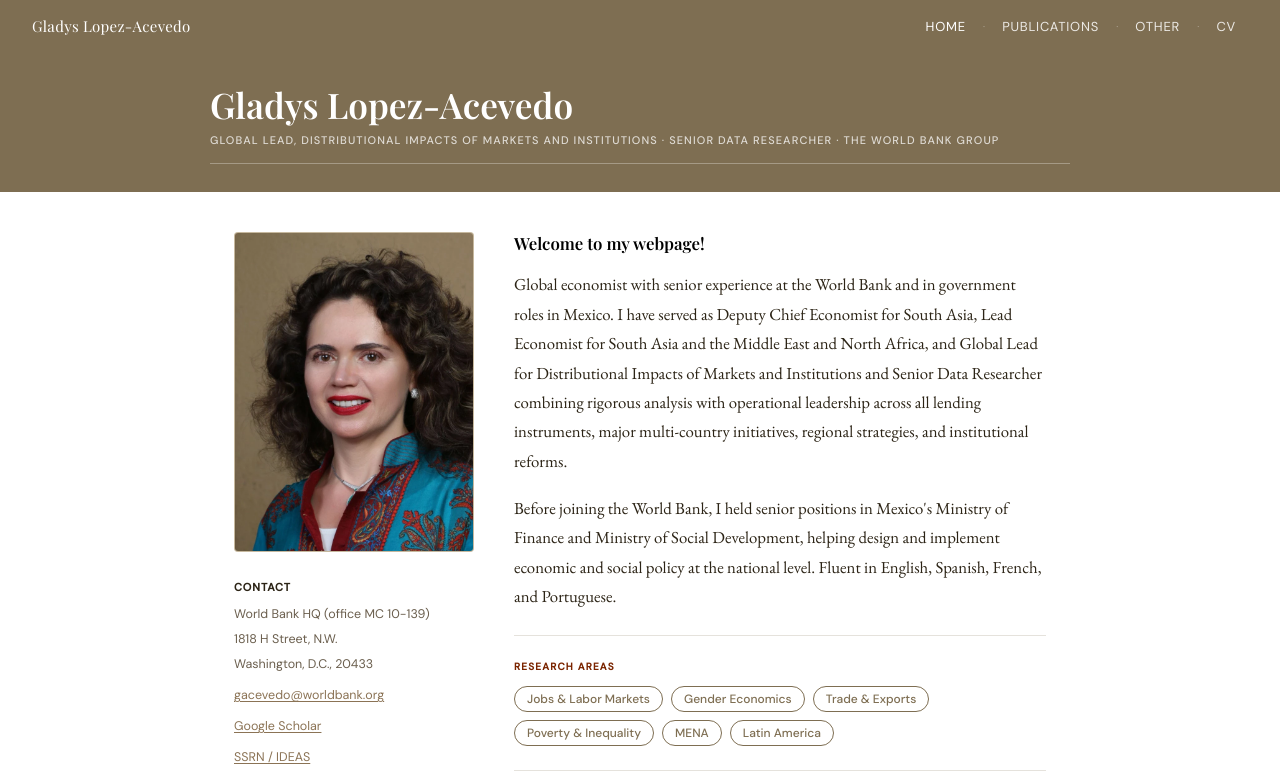
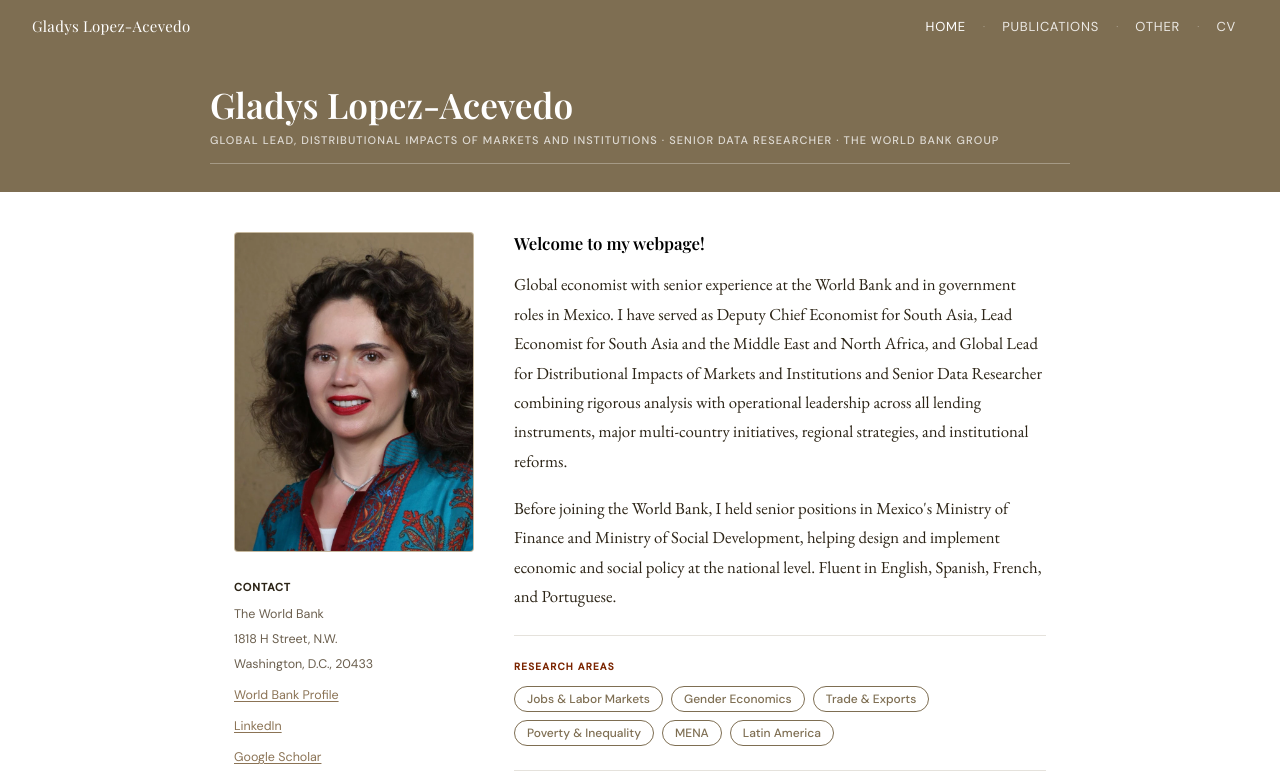
Before and after one commit to rodrigoyepez/gladyslopez.github.io, a React (Vite) app: page / in a window 1280 px wide. Shown: the top 780 px of the page. Built offline with nearby package versions, Linux system fonts and the light colour scheme; a web font is replaced by a local one.

Commit message:
Update Home.jsx

```diff
--- a/src/pages/Home.jsx
+++ b/src/pages/Home.jsx
@@ -19,12 +19,13 @@ const BIO_PARAGRAPHS = [
 ];
 
 const CONTACT = {
-  institution: "World Bank HQ (office MC 10-139)",
+  institution: "The World Bank",
   address: "1818 H Street, N.W.",
   cityStateZip: "Washington, D.C., 20433",
-  email: "gacevedo@worldbank.org",
   scholarUrl: "https://scholar.google.com/citations?user=Cb2thP0AAAAJ&hl=en",
-  ssrnUrl: "#",
+  worldbankUrl: "https://www.worldbank.org/en/about/people/g/gladys-lopez-acevedo",
+  linkedinUrl: "https://www.linkedin.com/in/gladyslopezacevedoo",
+  repecUrl: "https://authors.repec.org/pro/plo382/",
 };
 
 const LATEST_WORK = {
@@ -114,9 +115,10 @@ export default function Home() {
             {CONTACT.institution}<br />
             {CONTACT.address}<br />
             {CONTACT.cityStateZip}
-            <a className="contact-link" href={`mailto:${CONTACT.email}`}>{CONTACT.email}</a>
+            <a className="contact-link" href={CONTACT.worldbankUrl} target="_blank" rel="noreferrer">World Bank Profile</a>
+            <a className="contact-link" href={CONTACT.linkedinUrl} target="_blank" rel="noreferrer">LinkedIn</a>
             <a className="contact-link" href={CONTACT.scholarUrl} target="_blank" rel="noreferrer">Google Scholar</a>
-            <a className="contact-link" href={CONTACT.ssrnUrl} target="_blank" rel="noreferrer">SSRN / IDEAS</a>
+            <a className="contact-link" href={CONTACT.repecUrl} target="_blank" rel="noreferrer">RePEC / IDEAS</a>
           </div>
         </div>
 
```
